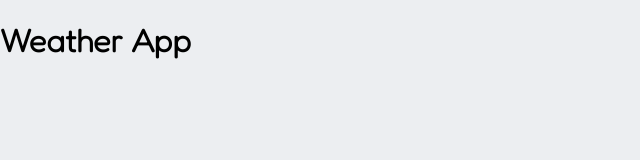
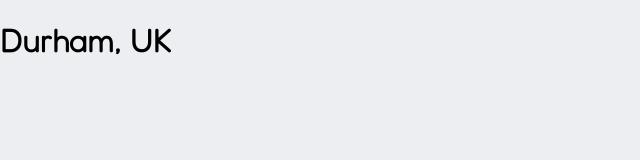
Before and after one commit to chris-peakin/weather-app, a React (Create React App) app: page / in a window 1280 px wide. Shown: the top 160 px of the page, without its empty margins (0-640 px from the left). Built offline with nearby package versions, Linux system fonts and the light colour scheme.

Commit message:
rendered location details

```diff
--- a/package.json
+++ b/package.json
@@ -6,6 +6,7 @@
     "@testing-library/jest-dom": "^5.16.2",
     "@testing-library/react": "^12.1.4",
     "@testing-library/user-event": "^13.5.0",
+    "prop-types": "^15.8.1",
     "react": "^17.0.2",
     "react-dom": "^17.0.2",
     "react-scripts": "5.0.0",
--- a/src/components/App.js
+++ b/src/components/App.js
@@ -1,12 +1,22 @@
 import "../styles/App.css";
 import React from "react";
+import PropTypes from "prop-types";
+import LocationDetails from "./LocationDetails";
 
-function App() {
+function App({ location }) {
+  const { city, country } = location;
   return (
     <div className="App">
-      <h1>Weather App</h1>
+      <LocationDetails city={city} country={country} />
     </div>
   );
 }
 
+App.propTypes = {
+  location: PropTypes.shape({
+    city: PropTypes.string,
+    country: PropTypes.string,
+  }).isRequired,
+};
+
 export default App;
--- /dev/null
+++ b/src/components/LocationDetails.js
@@ -0,0 +1,14 @@
+import React from "react";
+import PropTypes from "prop-types";
+
+function LocationDetails(props) {
+  const { city, country } = props;
+  return <h1>{`${city}, ${country}`}</h1>;
+}
+
+LocationDetails.propTypes = {
+  city: PropTypes.string.isRequired,
+  country: PropTypes.string.isRequired,
+};
+
+export default LocationDetails;
--- /dev/null
+++ b/src/data/forecast.json
@@ -0,0 +1,78 @@
+{
+    "location": {
+      "city": "Durham",
+      "country": "UK"
+    },
+    "forecasts": [
+      {
+        "date": 1525046400000,
+        "temperature": {
+          "max": 11,
+          "min": 4
+        },
+        "wind": {
+          "speed": 13,
+          "direction": "s"
+        },
+        "humidity": 30,
+        "description": "Clear",
+        "icon": "800"
+      },
+      {
+        "date": 1525132800000,
+        "temperature": {
+          "max": 13,
+          "min": 8
+        },
+        "wind": {
+          "speed": 60,
+          "direction": "ne"
+        },
+        "humidity": 80,
+        "description": "Stormy",
+        "icon": "211"
+      },
+      {
+        "date": 1525219200000,
+        "temperature": {
+          "max": 1,
+          "min": -2
+        },
+        "wind": {
+          "speed": 5,
+          "direction": "n"
+        },
+        "humidity": 50,
+        "description": "Heavy Snow",
+        "icon": "602"
+      },
+      {
+        "date": 1525305600000,
+        "temperature": {
+          "max": 20,
+          "min": 4
+        },
+        "wind": {
+          "speed": 150,
+          "direction": "e"
+        },
+        "humidity": 80,
+        "description": "Tornado",
+        "icon": "781"
+      },
+      {
+        "date": 1525392000000,
+        "temperature": {
+          "max": 25,
+          "min": 18
+        },
+        "wind": {
+          "speed": 8,
+          "direction": "nne"
+        },
+        "humidity": 50,
+        "description": "Hazy",
+        "icon": "721"
+      }
+    ]
+  }
--- a/src/index.js
+++ b/src/index.js
@@ -2,10 +2,11 @@ import React from "react";
 import ReactDOM from "react-dom";
 import "./styles/index.css";
 import App from "./components/App";
+import forecast from "./data/forecast.json";
 
 ReactDOM.render(
   <React.StrictMode>
-    <App />
+    <App location={forecast.location} />
   </React.StrictMode>,
   document.getElementById("root")
 );
```
